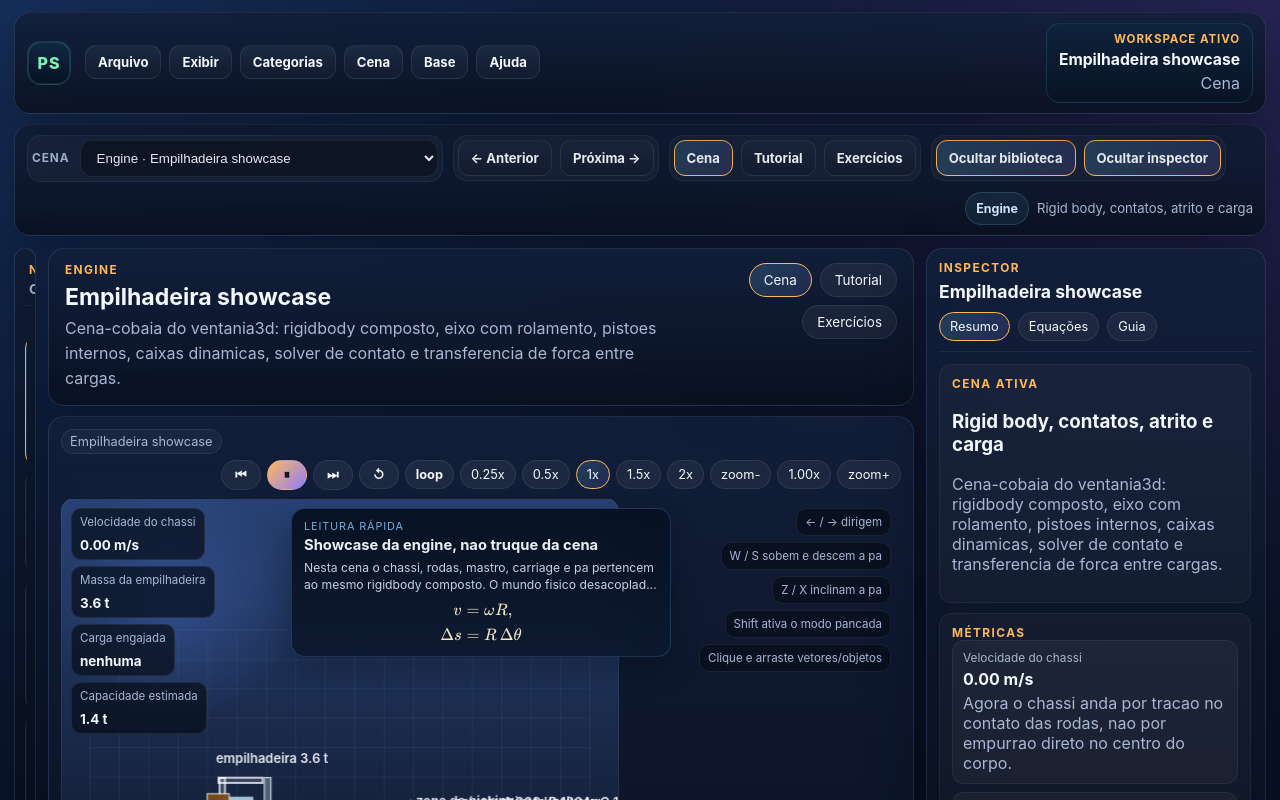
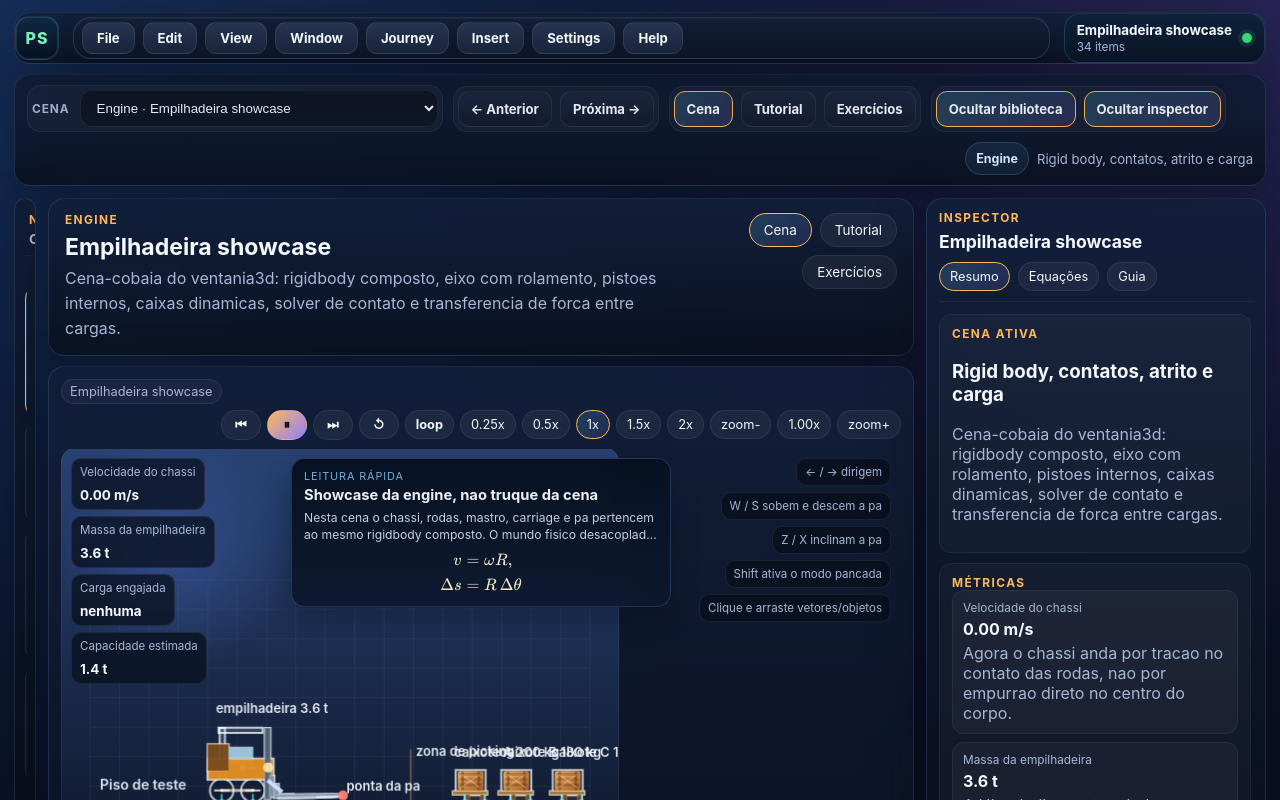
Before and after one commit to osdeving/phisics_sim, a React (Vite) app: page / in a window 1280 px wide. Shown: the top 800 px of the page. Built offline with nearby package versions, Linux system fonts and the light colour scheme.

Commit message:
Match menubar styling to reference

```diff
--- a/src/components/AppNavbar.tsx
+++ b/src/components/AppNavbar.tsx
@@ -2,7 +2,29 @@ import { useMemo, useState } from "react";
 import { SceneDefinition } from "../physics/scenes/types";
 import { WorkspaceTabId } from "./WorkspaceTabs";
 
-type MenuId = "file" | "view" | "categories" | "scene" | "base" | "help";
+type MenuId =
+  | "file"
+  | "edit"
+  | "view"
+  | "window"
+  | "journey"
+  | "insert"
+  | "settings"
+  | "help";
+
+type MenuEntry =
+  | {
+      type: "item";
+      key: string;
+      label: string;
+      meta?: string;
+      active?: boolean;
+      onSelect: () => void;
+    }
+  | {
+      type: "divider";
+      key: string;
+    };
 
 interface AppNavbarProps {
   scenes: SceneDefinition[];
@@ -16,10 +38,15 @@ interface AppNavbarProps {
   onToggleRightDock: () => void;
 }
 
-const workspaceTabLabels: Record<WorkspaceTabId, string> = {
-  scene: "Cena",
-  tutorial: "Tutorial",
-  exercise: "Exercícios",
+const menuLabels: Record<MenuId, string> = {
+  file: "File",
+  edit: "Edit",
+  view: "View",
+  window: "Window",
+  journey: "Journey",
+  insert: "Insert",
+  settings: "Settings",
+  help: "Help",
 };
 
 export function AppNavbar({
@@ -54,10 +81,12 @@ export function AppNavbar({
     }));
   }, [scenes]);
 
-  const activeCategoryScenes = groupedScenes.find(
-    (group) => group.category === activeScene.category,
-  )?.scenes ?? [activeScene];
-
+  const activeSceneIndex = scenes.findIndex((scene) => scene.id === activeScene.id);
+  const previousScene = scenes[(activeSceneIndex - 1 + scenes.length) % scenes.length];
+  const nextScene = scenes[(activeSceneIndex + 1) % scenes.length];
+  const activeCategoryScenes =
+    groupedScenes.find((group) => group.category === activeScene.category)?.scenes ??
+    [activeScene];
   const foundationScenes = scenes.filter(
     (scene) => scene.category === "Matematica base",
   );
@@ -67,270 +96,241 @@ export function AppNavbar({
     setOpenMenu((current) => (current === menuId ? null : menuId));
   };
 
+  const menus = useMemo<Record<MenuId, MenuEntry[]>>(
+    () => ({
+      file: [
+        {
+          type: "item",
+          key: "first-scene",
+          label: "Open First Scene",
+          meta: "Home",
+          onSelect: () => onChangeScene(scenes[0].id),
+        },
+        {
+          type: "item",
+          key: "last-scene",
+          label: "Open Last Scene",
+          meta: "End",
+          onSelect: () => onChangeScene(scenes[scenes.length - 1].id),
+        },
+        { type: "divider", key: "file-divider" },
+        {
+          type: "item",
+          key: "active-category",
+          label: `Open ${activeScene.category}`,
+          meta: `${activeCategoryScenes.length}`,
+          onSelect: () => onChangeScene(activeCategoryScenes[0].id),
+        },
+      ],
+      edit: [
+        {
+          type: "item",
+          key: "previous-scene",
+          label: "Previous Scene",
+          meta: "[",
+          onSelect: () => onChangeScene(previousScene.id),
+        },
+        {
+          type: "item",
+          key: "next-scene",
+          label: "Next Scene",
+          meta: "]",
+          onSelect: () => onChangeScene(nextScene.id),
+        },
+        { type: "divider", key: "edit-divider" },
+        {
+          type: "item",
+          key: "scene-tab",
+          label: "Show Scene Tab",
+          meta: "1",
+          active: activeTab === "scene",
+          onSelect: () => onChangeTab("scene"),
+        },
+        {
+          type: "item",
+          key: "tutorial-tab",
+          label: "Show Tutorial Tab",
+          meta: "2",
+          active: activeTab === "tutorial",
+          onSelect: () => onChangeTab("tutorial"),
+        },
+        {
+          type: "item",
+          key: "exercise-tab",
+          label: "Show Exercises Tab",
+          meta: "3",
+          active: activeTab === "exercise",
+          onSelect: () => onChangeTab("exercise"),
+        },
+      ],
+      view: [
+        {
+          type: "item",
+          key: "toggle-library",
+          label: leftDockCollapsed ? "Show Library" : "Hide Library",
+          meta: "L",
+          onSelect: onToggleLeftDock,
+        },
+        {
+          type: "item",
+          key: "toggle-inspector",
+          label: rightDockCollapsed ? "Show Inspector" : "Hide Inspector",
+          meta: "I",
+          onSelect: onToggleRightDock,
+        },
+        { type: "divider", key: "view-divider" },
+        {
+          type: "item",
+          key: "focus-scene",
+          label: "Focus Current Scene",
+          meta: activeScene.title,
+          onSelect: () => onChangeScene(activeScene.id),
+        },
+      ],
+      window: groupedScenes.map((group) => ({
+        type: "item" as const,
+        key: group.category,
+        label: group.category,
+        meta: `${group.scenes.length}`,
+        active: group.category === activeScene.category,
+        onSelect: () => onChangeScene(group.scenes[0].id),
+      })),
+      journey: activeCategoryScenes.map((scene) => ({
+        type: "item" as const,
+        key: scene.id,
+        label: scene.title,
+        meta: scene.id === activeScene.id ? "Live" : undefined,
+        active: scene.id === activeScene.id,
+        onSelect: () => onChangeScene(scene.id),
+      })),
+      insert: foundationScenes.map((scene) => ({
+        type: "item" as const,
+        key: scene.id,
+        label: scene.title,
+        meta: scene.navGlyph,
+        active: scene.id === activeScene.id,
+        onSelect: () => onChangeScene(scene.id),
+      })),
+      settings: [
+        {
+          type: "item",
+          key: "library-state",
+          label: leftDockCollapsed ? "Library Collapsed" : "Library Expanded",
+          meta: "Dock",
+          onSelect: onToggleLeftDock,
+        },
+        {
+          type: "item",
+          key: "inspector-state",
+          label: rightDockCollapsed ? "Inspector Collapsed" : "Inspector Expanded",
+          meta: "Dock",
+          onSelect: onToggleRightDock,
+        },
+        { type: "divider", key: "settings-divider" },
+        {
+          type: "item",
+          key: "current-tab",
+          label: `Current Tab: ${activeTab}`,
+          meta: "State",
+          active: true,
+          onSelect: () => onChangeTab(activeTab),
+        },
+      ],
+      help: activeScene.keyboardHints.map((hint, index) => ({
+        type: "item" as const,
+        key: `${activeScene.id}-hint-${index}`,
+        label: hint,
+        meta: "Hint",
+        onSelect: closeMenu,
+      })),
+    }),
+    [
+      activeCategoryScenes,
+      activeScene.category,
+      activeScene.id,
+      activeScene.keyboardHints,
+      activeScene.title,
+      activeTab,
+      foundationScenes,
+      groupedScenes,
+      leftDockCollapsed,
+      nextScene.id,
+      onChangeScene,
+      onChangeTab,
+      onToggleLeftDock,
+      onToggleRightDock,
+      previousScene.id,
+      rightDockCollapsed,
+      scenes,
+    ],
+  );
+
   return (
     <header className="app-navbar card">
       <button type="button" className="app-navbar__logo" onClick={closeMenu}>
         <span>PS</span>
       </button>
 
+      <div className="app-navbar__menu-rail">
         <nav
           className="app-navbar__menu"
-        aria-label="Menu principal"
+          aria-label="Application menu"
           onMouseLeave={closeMenu}
         >
+          {(Object.keys(menuLabels) as MenuId[]).map((menuId) => (
             <div
-          className={`app-navbar__menu-item ${openMenu === "file" ? "is-open" : ""}`}
-          onMouseEnter={() => setOpenMenu("file")}
+              key={menuId}
+              className={`app-navbar__menu-item ${openMenu === menuId ? "is-open" : ""}`}
+              onMouseEnter={() => setOpenMenu(menuId)}
             >
               <button
                 type="button"
                 className="app-navbar__menu-button"
-            onClick={() => toggleMenu("file")}
+                aria-haspopup="menu"
+                aria-expanded={openMenu === menuId}
+                onClick={() => toggleMenu(menuId)}
               >
-            Arquivo
+                {menuLabels[menuId]}
               </button>
+
               <div className="app-navbar__dropdown" role="menu">
+                {menus[menuId].map((entry) => {
+                  if (entry.type === "divider") {
+                    return <div key={entry.key} className="app-navbar__dropdown-divider" />;
+                  }
+
+                  return (
                     <button
+                      key={entry.key}
                       type="button"
-              className="app-navbar__scene-link"
+                      role="menuitem"
+                      className={`app-navbar__dropdown-item ${entry.active ? "is-active" : ""}`}
                       onClick={() => {
-                onChangeScene(scenes[0].id);
+                        entry.onSelect();
                         closeMenu();
                       }}
                     >
-              <span className="app-navbar__scene-copy">
-                <span className="app-navbar__scene-title">Primeira cena</span>
-                <span className="app-navbar__scene-subtitle">
-                  Volta para o início da biblioteca.
+                      <span className="app-navbar__dropdown-label">
+                        {entry.label}
                       </span>
-              </span>
+                      {entry.meta ? (
+                        <span className="app-navbar__dropdown-meta">{entry.meta}</span>
+                      ) : null}
                     </button>
-
-            <button
-              type="button"
-              className="app-navbar__scene-link"
-              onClick={() => {
-                onChangeScene(scenes[scenes.length - 1].id);
-                closeMenu();
-              }}
-            >
-              <span className="app-navbar__scene-copy">
-                <span className="app-navbar__scene-title">Última cena</span>
-                <span className="app-navbar__scene-subtitle">
-                  Salta direto para o fim da sequência.
-                </span>
-              </span>
-            </button>
+                  );
+                })}
               </div>
             </div>
-
-        <div
-          className={`app-navbar__menu-item ${openMenu === "view" ? "is-open" : ""}`}
-          onMouseEnter={() => setOpenMenu("view")}
-        >
-          <button
-            type="button"
-            className="app-navbar__menu-button"
-            onClick={() => toggleMenu("view")}
-          >
-            Exibir
-          </button>
-          <div className="app-navbar__dropdown" role="menu">
-            {(Object.keys(workspaceTabLabels) as WorkspaceTabId[]).map((tabId) => (
-              <button
-                key={tabId}
-                type="button"
-                className={`app-navbar__scene-link ${activeTab === tabId ? "is-active" : ""}`}
-                onClick={() => {
-                  onChangeTab(tabId);
-                  closeMenu();
-                }}
-              >
-                <span className="app-navbar__scene-copy">
-                  <span className="app-navbar__scene-title">
-                    {workspaceTabLabels[tabId]}
-                  </span>
-                  <span className="app-navbar__scene-subtitle">
-                    Alterna a área central para esta visualização.
-                  </span>
-                </span>
-              </button>
           ))}
-
-            <button
-              type="button"
-              className="app-navbar__scene-link"
-              onClick={() => {
-                onToggleLeftDock();
-                closeMenu();
-              }}
-            >
-              <span className="app-navbar__scene-copy">
-                <span className="app-navbar__scene-title">
-                  {leftDockCollapsed ? "Mostrar biblioteca" : "Ocultar biblioteca"}
-                </span>
-                <span className="app-navbar__scene-subtitle">
-                  Controla o painel esquerdo.
-                </span>
-              </span>
-            </button>
-
-            <button
-              type="button"
-              className="app-navbar__scene-link"
-              onClick={() => {
-                onToggleRightDock();
-                closeMenu();
-              }}
-            >
-              <span className="app-navbar__scene-copy">
-                <span className="app-navbar__scene-title">
-                  {rightDockCollapsed ? "Mostrar inspector" : "Ocultar inspector"}
-                </span>
-                <span className="app-navbar__scene-subtitle">
-                  Controla o painel direito.
-                </span>
-              </span>
-            </button>
-          </div>
+        </nav>
       </div>
 
-        <div
-          className={`app-navbar__menu-item ${openMenu === "categories" ? "is-open" : ""}`}
-          onMouseEnter={() => setOpenMenu("categories")}
-        >
-          <button
-            type="button"
-            className="app-navbar__menu-button"
-            onClick={() => toggleMenu("categories")}
-          >
-            Categorias
-          </button>
-          <div className="app-navbar__dropdown" role="menu">
-            {groupedScenes.map((group) => (
-              <button
-                key={group.category}
-                type="button"
-                className={`app-navbar__scene-link ${group.category === activeScene.category ? "is-active" : ""}`}
-                onClick={() => {
-                  onChangeScene(group.scenes[0].id);
-                  closeMenu();
-                }}
-              >
-                <span className="app-navbar__scene-copy">
-                  <span className="app-navbar__scene-title">{group.category}</span>
-                  <span className="app-navbar__scene-subtitle">
-                    {group.scenes.length} cena{group.scenes.length === 1 ? "" : "s"}
+      <div className="app-navbar__status">
+        <span className="app-navbar__status-title">{activeScene.title}</span>
+        <span className="app-navbar__status-subtitle">
+          {scenes.length} items
         </span>
-                </span>
-              </button>
-            ))}
-          </div>
-        </div>
-
-        <div
-          className={`app-navbar__menu-item ${openMenu === "scene" ? "is-open" : ""}`}
-          onMouseEnter={() => setOpenMenu("scene")}
-        >
-          <button
-            type="button"
-            className="app-navbar__menu-button"
-            onClick={() => toggleMenu("scene")}
-          >
-            Cena
-          </button>
-          <div className="app-navbar__dropdown" role="menu">
-            {activeCategoryScenes.map((scene) => (
-              <button
-                key={scene.id}
-                type="button"
-                className={`app-navbar__scene-link ${scene.id === activeScene.id ? "is-active" : ""}`}
-                onClick={() => {
-                  onChangeScene(scene.id);
-                  closeMenu();
-                }}
-              >
-                <span
-                  className="app-navbar__scene-dot"
-                  style={{ ["--scene-accent" as string]: scene.accent }}
-                />
-                <span className="app-navbar__scene-copy">
-                  <span className="app-navbar__scene-title">{scene.title}</span>
-                  <span className="app-navbar__scene-subtitle">
-                    {scene.subtitle}
-                  </span>
-                </span>
-              </button>
-            ))}
-          </div>
-        </div>
-
-        <div
-          className={`app-navbar__menu-item ${openMenu === "base" ? "is-open" : ""}`}
-          onMouseEnter={() => setOpenMenu("base")}
-        >
-          <button
-            type="button"
-            className="app-navbar__menu-button"
-            onClick={() => toggleMenu("base")}
-          >
-            Base
-          </button>
-          <div className="app-navbar__dropdown" role="menu">
-            {foundationScenes.map((scene) => (
-              <button
-                key={scene.id}
-                type="button"
-                className={`app-navbar__scene-link ${scene.id === activeScene.id ? "is-active" : ""}`}
-                onClick={() => {
-                  onChangeScene(scene.id);
-                  closeMenu();
-                }}
-              >
-                <span className="app-navbar__scene-copy">
-                  <span className="app-navbar__scene-title">{scene.title}</span>
-                  <span className="app-navbar__scene-subtitle">{scene.subtitle}</span>
-                </span>
-              </button>
-            ))}
-          </div>
-        </div>
-
-        <div
-          className={`app-navbar__menu-item ${openMenu === "help" ? "is-open" : ""}`}
-          onMouseEnter={() => setOpenMenu("help")}
-        >
-          <button
-            type="button"
-            className="app-navbar__menu-button"
-            onClick={() => toggleMenu("help")}
-          >
-            Ajuda
-          </button>
-          <div className="app-navbar__dropdown" role="menu">
-            {activeScene.keyboardHints.map((hint) => (
-              <button
-                key={hint}
-                type="button"
-                className="app-navbar__scene-link"
-                onClick={closeMenu}
-              >
-                <span className="app-navbar__scene-copy">
-                  <span className="app-navbar__scene-title">{hint}</span>
-                  <span className="app-navbar__scene-subtitle">
-                    Atalho mental da cena ativa.
-                  </span>
-                </span>
-              </button>
-            ))}
-          </div>
-        </div>
-      </nav>
-
-      <div className="app-navbar__status">
-        <span className="app-navbar__status-label">Workspace ativo</span>
-        <strong>{activeScene.title}</strong>
-        <p>{workspaceTabLabels[activeTab]}</p>
+        <span className="app-navbar__status-dot" />
       </div>
     </header>
   );
--- a/src/styles.css
+++ b/src/styles.css
@@ -61,7 +61,11 @@ input {
   position: relative;
   z-index: 30;
   margin-bottom: 10px;
-  padding: 10px 12px;
+  padding: 0;
+  background: transparent;
+  border: 0;
+  box-shadow: none;
+  backdrop-filter: none;
   display: grid;
   grid-template-columns: auto minmax(0, 1fr) auto;
   gap: 14px;
@@ -81,13 +85,27 @@ input {
   box-shadow: inset 0 0 0 1px rgba(125, 240, 186, 0.12);
 }
 
+.app-navbar__menu-rail {
+  min-width: 0;
+  padding: 4px 8px;
+  border-radius: 18px;
+  border: 1px solid rgba(132, 156, 211, 0.22);
+  background: linear-gradient(
+    180deg,
+    rgba(19, 30, 53, 0.96),
+    rgba(12, 21, 38, 0.96)
+  );
+  box-shadow:
+    inset 0 1px 0 rgba(255, 255, 255, 0.04),
+    0 10px 24px rgba(3, 7, 16, 0.18);
+}
+
 .app-navbar__menu {
   min-width: 0;
   display: flex;
   gap: 8px;
   align-items: center;
   overflow-x: auto;
-  padding-bottom: 2px;
 }
 
 .app-navbar__menu-item {
@@ -97,60 +115,58 @@ input {
 
 .app-navbar__menu-button {
   border: 1px solid rgba(255, 255, 255, 0.08);
-  background: linear-gradient(180deg, rgba(30, 43, 68, 0.88), rgba(20, 29, 48, 0.82));
+  background: linear-gradient(
+    180deg,
+    rgba(41, 55, 84, 0.9),
+    rgba(28, 39, 61, 0.86)
+  );
   color: var(--text-main);
   border-radius: 11px;
-  padding: 8px 12px;
+  padding: 7px 14px;
   cursor: pointer;
   display: inline-flex;
   align-items: center;
-  gap: 8px;
   font-size: 0.82rem;
   font-weight: 650;
   transition:
     transform 180ms ease,
     border-color 180ms ease,
-    background 180ms ease;
-}
-
-.app-navbar__menu-button small {
-  color: var(--text-soft);
+    background 180ms ease,
+    box-shadow 180ms ease;
 }
 
 .app-navbar__menu-item:hover .app-navbar__menu-button,
-.app-navbar__menu-item.is-open .app-navbar__menu-button,
-.app-navbar__menu-item.is-active .app-navbar__menu-button {
-  border-color: var(--scene-accent);
+.app-navbar__menu-item.is-open .app-navbar__menu-button {
+  border-color: rgba(125, 190, 255, 0.46);
   background: linear-gradient(
     135deg,
-    rgba(103, 218, 255, 0.2),
-    rgba(143, 125, 255, 0.18)
+    rgba(74, 110, 205, 0.96),
+    rgba(55, 84, 171, 0.92)
   );
+  box-shadow: inset 0 0 0 1px rgba(191, 215, 255, 0.12);
   transform: translateY(-1px);
-}
-
-.app-navbar__caret {
-  font-size: 0.72rem;
-  color: var(--text-soft);
 }
 
 .app-navbar__dropdown {
   position: absolute;
-  top: calc(100% + 8px);
+  top: calc(100% + 6px);
   left: 0;
-  min-width: 320px;
-  max-width: min(420px, 70vw);
-  padding: 10px;
+  min-width: 248px;
+  max-width: min(300px, 70vw);
+  max-height: min(62vh, 560px);
+  overflow: auto;
+  padding: 6px;
   border-radius: 16px;
-  border: 1px solid rgba(160, 193, 255, 0.14);
+  border: 1px solid rgba(120, 151, 208, 0.28);
   background: linear-gradient(
     180deg,
-    rgba(14, 26, 49, 0.98),
-    rgba(6, 13, 25, 0.98)
+    rgba(16, 25, 42, 0.99),
+    rgba(11, 18, 31, 0.99)
   );
   box-shadow: 0 24px 52px rgba(0, 0, 0, 0.34);
-  display: grid;
-  gap: 8px;
+  display: flex;
+  flex-direction: column;
+  gap: 2px;
   opacity: 0;
   visibility: hidden;
   pointer-events: none;
@@ -170,83 +186,92 @@ input {
   transform: translateY(0);
 }
 
-.app-navbar__scene-link {
+.app-navbar__dropdown-item {
   width: 100%;
-  padding: 10px 12px;
-  border-radius: 12px;
-  border: 1px solid rgba(255, 255, 255, 0.06);
-  background: rgba(255, 255, 255, 0.03);
+  padding: 9px 10px;
+  border-radius: 10px;
+  border: 1px solid transparent;
+  background: transparent;
   color: var(--text-main);
   cursor: pointer;
   display: flex;
-  align-items: flex-start;
+  align-items: center;
+  justify-content: space-between;
   gap: 10px;
   text-align: left;
-}
-
-.app-navbar__scene-link:hover,
-.app-navbar__scene-link.is-active {
-  border-color: rgba(125, 223, 255, 0.32);
-  background: rgba(103, 218, 255, 0.12);
-}
-
-.app-navbar__scene-dot {
+  transition:
+    border-color 140ms ease,
+    background 140ms ease,
+    transform 140ms ease;
+}
+
+.app-navbar__dropdown-item:hover,
+.app-navbar__dropdown-item.is-active {
+  border-color: rgba(125, 190, 255, 0.18);
+  background: rgba(53, 78, 132, 0.34);
+  transform: translateX(1px);
+}
+
+.app-navbar__dropdown-label {
+  min-width: 0;
+  font-size: 0.84rem;
+  white-space: nowrap;
+  overflow: hidden;
+  text-overflow: ellipsis;
+}
+
+.app-navbar__dropdown-meta {
+  flex: 0 0 auto;
+  padding: 2px 7px;
+  border-radius: 8px;
+  border: 1px solid rgba(154, 177, 222, 0.18);
+  background: rgba(255, 255, 255, 0.04);
+  color: var(--text-soft);
+  font-size: 0.68rem;
+  line-height: 1.4;
+}
+
+.app-navbar__dropdown-divider {
+  height: 1px;
+  margin: 4px 6px;
+  background: rgba(255, 255, 255, 0.08);
+}
+
+.app-navbar__status {
+  min-width: 0;
+  padding: 8px 12px;
+  border-radius: 16px;
+  border: 1px solid rgba(108, 223, 255, 0.16);
+  background: linear-gradient(
+    180deg,
+    rgba(15, 35, 59, 0.94),
+    rgba(9, 20, 38, 0.92)
+  );
+  display: grid;
+  grid-template-columns: 1fr auto;
+  gap: 2px 10px;
+  align-items: center;
+}
+
+.app-navbar__status-title {
+  font-size: 0.84rem;
+  font-weight: 700;
+  color: var(--text-main);
+}
+
+.app-navbar__status-subtitle {
+  font-size: 0.74rem;
+  color: var(--text-soft);
+}
+
+.app-navbar__status-dot {
+  grid-row: 1 / span 2;
+  grid-column: 2;
   width: 10px;
   height: 10px;
   border-radius: 999px;
-  margin-top: 6px;
-  background: var(--scene-accent);
-  box-shadow: 0 0 0 4px color-mix(in srgb, var(--scene-accent) 18%, transparent);
-  flex: 0 0 auto;
-}
-
-.app-navbar__scene-copy {
-  min-width: 0;
-  display: flex;
-  flex-direction: column;
-  gap: 3px;
-}
-
-.app-navbar__scene-title {
-  font-weight: 700;
-  font-size: 0.88rem;
-}
-
-.app-navbar__scene-subtitle {
-  font-size: 0.75rem;
-  color: var(--text-soft);
-  line-height: 1.4;
-}
-
-.app-navbar__status {
-  min-width: 0;
-  padding: 8px 12px;
-  border-radius: 14px;
-  border: 1px solid rgba(108, 223, 255, 0.14);
-  background: linear-gradient(180deg, rgba(15, 35, 59, 0.94), rgba(9, 20, 38, 0.92));
-  text-align: right;
-}
-
-.app-navbar__status-label {
-  display: block;
-  margin-bottom: 4px;
-  font-size: 0.72rem;
-  font-weight: 700;
-  letter-spacing: 0.08em;
-  text-transform: uppercase;
-  color: var(--scene-accent);
-}
-
-.app-navbar__status strong {
-  display: block;
-  margin-bottom: 4px;
-  font-size: 0.98rem;
-}
-
-.app-navbar__status p {
-  margin: 0;
-  color: var(--text-soft);
-  line-height: 1.3;
+  background: #38d77c;
+  box-shadow: 0 0 0 4px rgba(56, 215, 124, 0.12);
 }
 
 .app-toolbar {
```
Lines whose indentation alone changed are shown as unchanged.
